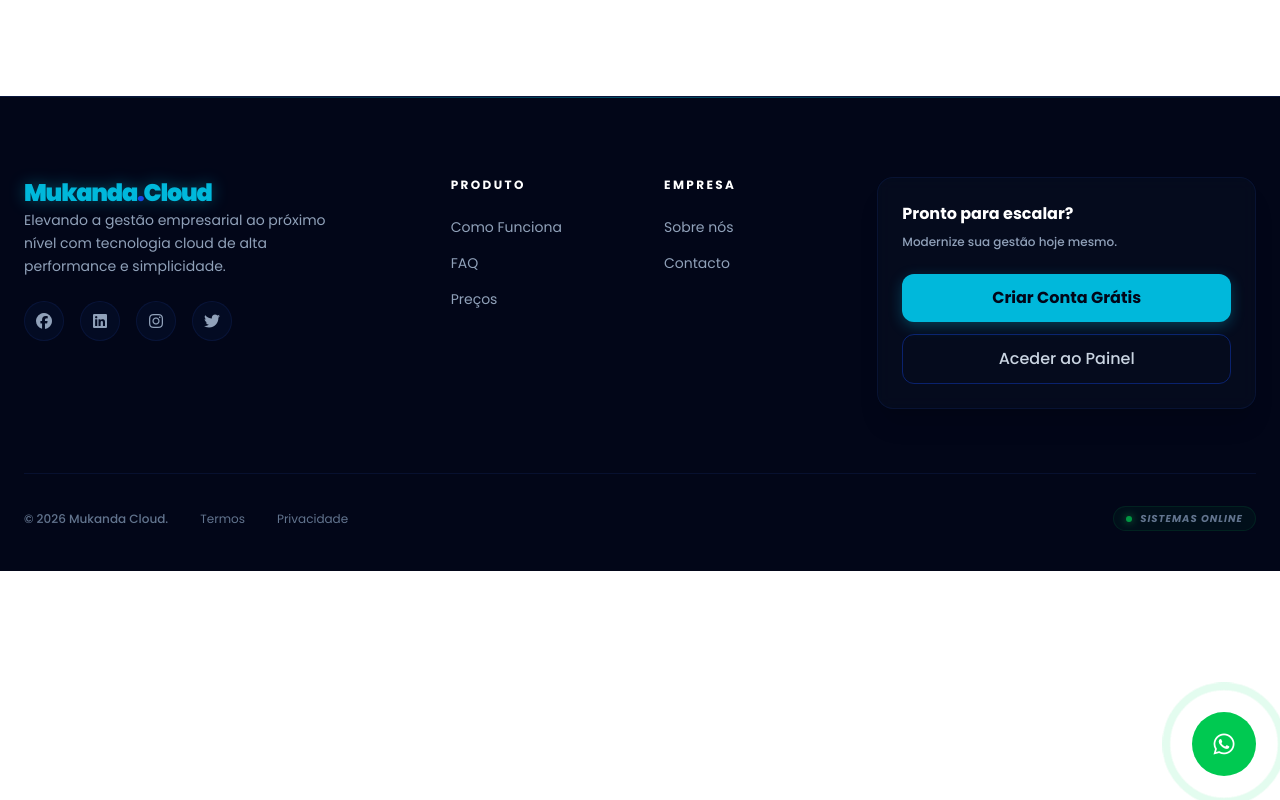
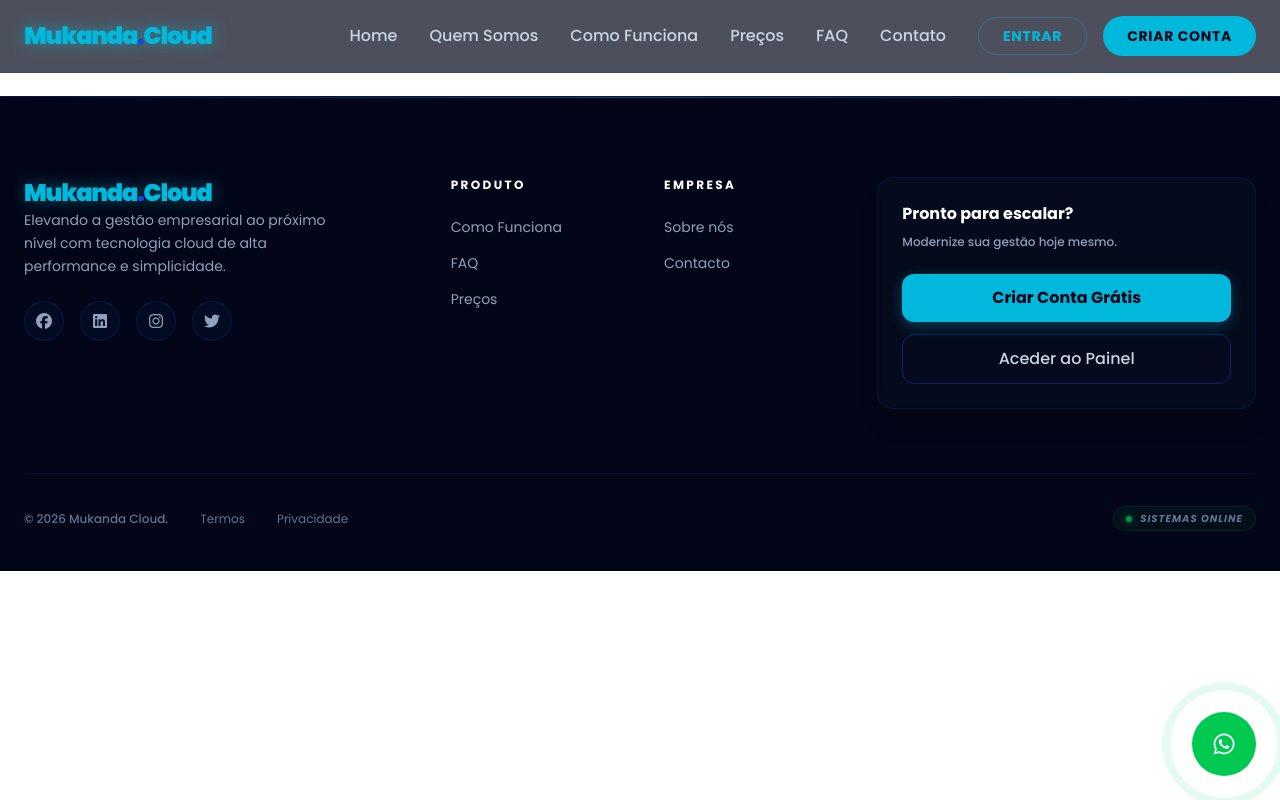
Before and after one commit to nsimba-afonso-nwayami/mukanda-cloud, a React (Vite) app: page / in a window 1280 px wide. Built offline with nearby package versions, Linux system fonts and the light colour scheme.

Commit message:
Header do site feito

```diff
--- a/src/components/header/Header.jsx
+++ b/src/components/header/Header.jsx
@@ -1,11 +1,98 @@
-import { useState, useEffect } from "react";
+import { useState } from "react";
 import { Link } from "react-router-dom";
 
 export default function Header() {
+  const [open, setOpen] = useState(false);
+
+  // Estilos reutilizáveis para os links do menu
+  const navLinkStyles = "relative font-medium text-slate-300 hover:text-cyan-300 transition-colors duration-300 after:content-[''] after:absolute after:left-0 after:-bottom-1 after:w-0 after:h-[2px] after:bg-cyan-500 after:transition-all after:duration-300 hover:after:w-full";
 
   return (
-    <header>
+    <header className="w-full fixed top-0 left-0 z-50 bg-slate-950/70 backdrop-blur-xl border-b border-blue-900/50">
+      <div className="max-w-7xl mx-auto flex items-center justify-between px-6 py-4">
 
+        {/* Logo com Glow suave */}
+        <Link
+          to="/"
+          className="text-2xl font-black tracking-tighter text-cyan-500 hover:text-cyan-300 transition-all drop-shadow-[0_0_8px_rgba(6,182,212,0.5)]"
+        >
+          Mukanda<span className="text-blue-700">.</span>Cloud
+        </Link>
+
+        {/* Botão Mobile - Ícones animados (opcional: trocar por SVGs para mais refinamento) */}
+        <button
+          onClick={() => setOpen(!open)}
+          className="md:hidden text-cyan-500 text-2xl p-2 hover:bg-blue-900/20 rounded-lg transition"
+        >
+          <i className={open ? "fas fa-times" : "fas fa-bars"}></i>
+        </button>
+
+        {/* Navegação */}
+        <nav
+          className={`
+            absolute md:static top-18 left-0 w-full md:w-auto
+            bg-slate-950/95 md:bg-transparent
+            flex flex-col md:flex-row items-center
+            gap-6 md:gap-8
+            px-8 md:px-0 py-8 md:py-0
+            border-b md:border-0 border-blue-900/30
+            transition-all duration-500 ease-in-out
+            ${open
+              ? "opacity-100 translate-y-0 scale-100"
+              : "opacity-0 -translate-y-10 scale-95 pointer-events-none md:opacity-100 md:translate-y-0 md:scale-100 md:pointer-events-auto"
+            }
+          `}
+        >
+          <Link to="/" onClick={() => setOpen(false)} className={navLinkStyles}>
+            Home
+          </Link>
+          <Link to="/quem-somos" onClick={() => setOpen(false)} className={navLinkStyles}>
+            Quem Somos
+          </Link>
+          <Link to="/#como-funciona" onClick={() => setOpen(false)} className={navLinkStyles}>
+            Como Funciona
+          </Link>
+          <Link to="/#precos" onClick={() => setOpen(false)} className={navLinkStyles}>
+            Preços
+          </Link>
+          <Link to="/#faq" onClick={() => setOpen(false)} className={navLinkStyles}>
+            FAQ
+          </Link>
+          <Link to="/#contato" onClick={() => setOpen(false)} className={navLinkStyles}>
+            Contato
+          </Link>
+
+          <div className="flex flex-col md:flex-row items-center gap-4 w-full md:w-auto mt-4 md:mt-0 pt-6 md:pt-0 border-t md:border-0 border-blue-900/50">
+            {/* Login - Estilo Ghost */}
+            <Link
+              to="/login"
+              onClick={() => setOpen(false)}
+              className="w-full md:w-auto px-6 py-2 text-sm font-bold uppercase tracking-wider text-cyan-500 border border-cyan-500/30 rounded-full hover:bg-cyan-500/10 hover:border-cyan-500 transition-all text-center"
+            >
+              Entrar
+            </Link>
+
+            {/* CTA Principal - Efeito Neon */}
+            <Link
+              to="/criar-conta"
+              onClick={() => setOpen(false)}
+              className="
+                w-full md:w-auto
+                px-6 py-2.5
+                text-sm font-bold uppercase tracking-wider
+                bg-cyan-500 text-slate-950
+                rounded-full
+                hover:bg-cyan-300
+                hover:shadow-[0_0_20px_rgba(6,182,212,0.6)]
+                transition-all duration-300
+                text-center
+              "
+            >
+              Criar Conta
+            </Link>
+          </div>
+        </nav>
+      </div>
     </header>
   );
 }
```
